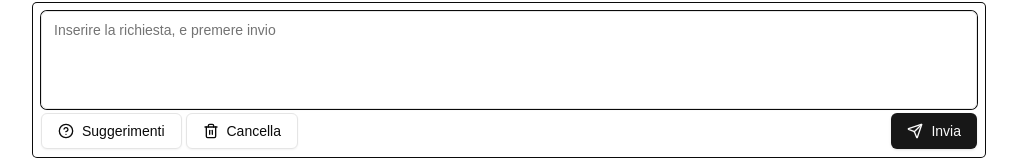
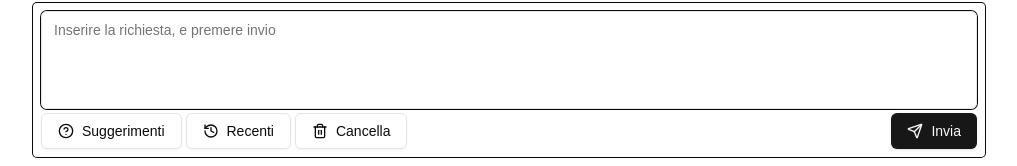
Before and after one commit to dinotoa/cciss-expert-test-ui, a Next.js app: page /traffic in a window 1280 px wide. Shown: the part 631-797 px from the top of the page, without its empty margins (131-1148 px from the left). Built offline with nearby package versions, Linux system fonts and the light colour scheme.

Commit message:
aggiunsta storia dei prompt su local storage

```diff
--- a/src/app/location-db/page.tsx
+++ b/src/app/location-db/page.tsx
@@ -3,6 +3,6 @@ import SUGGESTIONS from "@/data/locationdb-chat-suggestions.json";
 
 export default function LocationDBPage() {
   return (
-    <ChatPanel suggestions={SUGGESTIONS} apiEndpoint="/api/locationdb-chat"/>
+    <ChatPanel suggestions={SUGGESTIONS} apiEndpoint="/api/locationdb-chat" historyKey="CCISS-EXPERT-LOCATIONDB-HISTORY"/>
   );
 }
--- a/src/app/test/page.tsx
+++ b/src/app/test/page.tsx
@@ -3,6 +3,6 @@ import SUGGESTIONS from "@/data/traffic-chat-suggestions.json";
 
 export default function TrafficPage() {
   return (
-    <ChatPanel suggestions={SUGGESTIONS} apiEndpoint="/api/test-chat"/>
+    <ChatPanel suggestions={SUGGESTIONS} apiEndpoint="/api/test-chat" historyKey="CCISS-EXPERT-TEST-HISTORY"/>
   );
 }
--- a/src/app/traffic/page.tsx
+++ b/src/app/traffic/page.tsx
@@ -3,6 +3,6 @@ import SUGGESTIONS from "@/data/traffic-chat-suggestions.json";
 
 export default function TrafficPage() {
   return (
-    <ChatPanel suggestions={SUGGESTIONS} apiEndpoint="/api/traffic-chat"/>
+    <ChatPanel suggestions={SUGGESTIONS} apiEndpoint="/api/traffic-chat" historyKey="CCISS-EXPERT-TRAFFIC-HISTORY"/>
   );
 }
--- /dev/null
+++ b/src/components/chat/chat-history.tsx
@@ -0,0 +1,61 @@
+"use client"
+import { History, X } from "lucide-react";
+import { cn } from "@/lib/utils";
+import { Button } from "@/components/ui/button";
+import { Popover, PopoverContent, PopoverTrigger } from "@/components/ui/popover";
+
+type ChatRecentsProps = React.HTMLProps<HTMLElement> & {
+  open: boolean
+  setOpen: React.Dispatch<React.SetStateAction<boolean>>
+  setPrompt: React.Dispatch<React.SetStateAction<string>>
+  values: string[]
+  clearStack: () => void
+}
+
+const ChatHistoryPanel: React.FC<ChatRecentsProps> = ({ id = "chat-suggestion-panel", className,
+  open, setOpen, setPrompt, values, clearStack }) => {
+  return (
+    <Popover open={open}>
+      <PopoverTrigger asChild>
+        <Button type="button" variant="outline" onClick={() => setOpen(!open)}><History />Recenti</Button>
+      </PopoverTrigger>
+      <PopoverContent id={id} className={cn("flex flex-row gap-2 justify-between w-fit  max-w-[100%] z-[1000]", className)}
+        align="start"
+        side="top"
+      >
+        <div className="w-fit max-w-[40rem] max-h-[20rem] flex overflow-hidden gap-2">
+          <ChatHistoryListPanel id={`${id}__values`}
+            values={values}
+            setOpen={setOpen} setPrompt={setPrompt} />
+        </div>
+        <Button type="button" variant="outline" size="icon" onClick={() => setOpen(false)}><X /></Button>
+      </PopoverContent>
+    </Popover>
+  )
+}
+
+interface ChatHistoryListProps extends React.HTMLProps<HTMLElement> {
+  values: string[]
+  setOpen: React.Dispatch<React.SetStateAction<boolean>>
+  setPrompt: React.Dispatch<React.SetStateAction<string>>
+}
+
+const ChatHistoryListPanel: React.FC<ChatHistoryListProps> = ({ id, className, values, setPrompt, setOpen }) => {
+  const isValid = values && Array.isArray(values) && values.length > 0
+  return (
+    <div id={id}
+      className={cn("overflow-y-auto flex flex-row flex-wrap gap-2 justify-start items-start h-fit max-h-full", className)}>
+      {values?.map((s, idx) =>
+        <Button key={idx} onClick={() => {
+          setPrompt(s);
+          setOpen(false);
+        }} type="button" variant="outline">{s}</Button>
+      )}
+      {!isValid && <div className="w-64 h-20 flex flex-col justify-center items-center">
+        Nessuna ricerca recente
+      </div>}
+    </div>
+  )
+
+}
+export default ChatHistoryPanel
--- a/src/components/chat/chat-input.tsx
+++ b/src/components/chat/chat-input.tsx
@@ -6,33 +6,47 @@ import { LanguageModelUsage } from "ai";
 import { Loader2, Send, Trash2 } from "lucide-react";
 import { Textarea } from "../ui/textarea";
 import ChatSuggestion, { ChatSuggestionType } from "./chat-suggestion";
+import ChatRecents from "./chat-history";
+import { useLocalStorageStack } from "@/hooks/local-storage";
 
 type ChatInputProps = React.HTMLProps<HTMLElement> & {
   isLoading: boolean
   toolCallsPending: boolean
   usage: LanguageModelUsage | undefined
   prompt: string
+  historyKey: string
   suggestions: ChatSuggestionType[]
+  stop: () => void,
   setPrompt: React.Dispatch<React.SetStateAction<string>>
+  handleSubmit: (e: React.FormEvent<HTMLFormElement>) => void,
   handleInputChange: (e: React.ChangeEvent<HTMLInputElement> | React.ChangeEvent<HTMLTextAreaElement>) => void,
-  stop: () => void,
-  handleSubmit: (e: React.FormEvent<HTMLFormElement>) => void,
 }
 
 const ChatInputPanel: React.FC<ChatInputProps> = ({ id = "chat-input-panel",
   className, isLoading, toolCallsPending, usage, stop,
-  prompt, setPrompt, handleInputChange, handleSubmit, suggestions }) => {
+  prompt, setPrompt, handleInputChange, handleSubmit, suggestions, historyKey }) => {
   const [suggestionOpen, setSuggestionOpen] = React.useState(false)
+  const [historyOpen, setHistoryOpen] = React.useState(false)
   const areaRef = React.useRef<HTMLTextAreaElement>(null)
   const setSuggestionOpenAndFocus: React.Dispatch<React.SetStateAction<boolean>> = (open) => {
     setSuggestionOpen(open)
+    setHistoryOpen(false)
     if (!open) {
       areaRef.current?.focus()
     }
   }
+  const setHistoryOpenAndFocus: React.Dispatch<React.SetStateAction<boolean>> = (open) => {
+    setHistoryOpen(open)
+    setSuggestionOpen(false)
+    if (!open) {
+      areaRef.current?.focus()
+    }
+  }
+  const { values, pushValue, clearStack } = useLocalStorageStack<string>(historyKey, 20)
+  const onSubmit = (e: React.FormEvent<HTMLFormElement>) => { pushValue(prompt); handleSubmit(e)}
   return (
     <div id={id} className={cn("flex flex-col gap-2 w-full p-1", className)}>
-      <form className="flex flex-row justify-between gap-2 w-full" onSubmit={handleSubmit}>
+      <form className="flex flex-row justify-between gap-2 w-full" onSubmit={onSubmit}>
         <div className="flex gap-1 flex-col w-full rounded ring ring-neutral-100 focus-within:ring-1 focus-within:ring-ring p-2">
           <Textarea ref={areaRef} disabled={isLoading}
             className="w-full resize-none"
@@ -56,6 +70,8 @@ const ChatInputPanel: React.FC<ChatInputProps> = ({ id = "chat-input-panel",
             <div className="flex p-0 m-0 gap-1 justify-start items-center w-full">
               <ChatSuggestion suggestions={suggestions}
                 open={suggestionOpen} setOpen={setSuggestionOpenAndFocus} setPrompt={setPrompt} />
+              <ChatRecents values={values} clearStack={clearStack}
+                open={historyOpen} setOpen={setHistoryOpenAndFocus} setPrompt={setPrompt} />
               <Button type="button" variant="outline" onClick={() => setPrompt("")}>
                 <Trash2 />Cancella
               </Button>
--- a/src/components/chat/chat-panel.tsx
+++ b/src/components/chat/chat-panel.tsx
@@ -11,11 +11,12 @@ import { ChatSuggestionType } from "./chat-suggestion"
 
 interface ChatPanelProps extends React.HTMLProps<HTMLElement> {
   apiEndpoint?: string
+  historyKey: string
   suggestions: ChatSuggestionType[]
 }
 
 const ChatPanel: React.FC<ChatPanelProps> = ({
-  id = "chat-panel", className, apiEndpoint="/api/chat", suggestions
+  id = "chat-panel", className, apiEndpoint="/api/chat", suggestions, historyKey
 }) => {
   const { error, messages, input, setInput, handleInputChange, handleSubmit, addToolResult,
     setMessages, status, stop } = useChat({
@@ -38,7 +39,7 @@ const ChatPanel: React.FC<ChatPanelProps> = ({
       {error && <ChatErrorPanel error={error} />}
       <ChatInputPanel id="user-input-panel" prompt={input} setPrompt={setInput}
         isLoading={isLoading} toolCallsPending={pendingToolCalls.length > 0}
-        suggestions={suggestions} usage={usage} stop={stop}
+        suggestions={suggestions} usage={usage} stop={stop} historyKey={historyKey}
         handleInputChange={handleInputChange} handleSubmit={handleSubmit} />
     </main>
   )
--- a/src/components/chat/chat-suggestion.tsx
+++ b/src/components/chat/chat-suggestion.tsx
@@ -10,14 +10,14 @@ export interface ChatSuggestionType {
   suggestions: string[]
 }
 
-type ChatSuggestionProps = React.HTMLProps<HTMLElement> & {
+type ChatSuggestionsPanelProps = React.HTMLProps<HTMLElement> & {
   open: boolean
   setOpen: React.Dispatch<React.SetStateAction<boolean>>
   setPrompt: React.Dispatch<React.SetStateAction<string>>
   suggestions?: ChatSuggestionType[]
 }
 
-const ChatSuggestionsPanel: React.FC<ChatSuggestionProps> = ({ id = "chat-suggestion-panel", className,
+const ChatSuggestionsPanel: React.FC<ChatSuggestionsPanelProps> = ({ id = "chat-suggestions-panel", className,
   open, setOpen, setPrompt, suggestions }) => {
   const isValid = suggestions && Array.isArray(suggestions) && suggestions.length > 0
   const [selectedTopic, setSelectedTopic] = useState(isValid ? suggestions[0].topic : "")
@@ -38,7 +38,7 @@ const ChatSuggestionsPanel: React.FC<ChatSuggestionProps> = ({ id = "chat-sugges
             suggestions={suggestions.find(s => s.topic === selectedTopic)?.suggestions ?? []}
             setOpen={setOpen} setPrompt={setPrompt} />
         </div>
-        <Button type="button" variant="outline" onClick={() => setOpen(false)}><X /></Button>
+        <Button type="button" variant="outline" size="icon" onClick={() => setOpen(false)}><X /></Button>
       </PopoverContent>
     </Popover>
   )
--- /dev/null
+++ b/src/hooks/local-storage.ts
@@ -0,0 +1,51 @@
+"use client"
+
+import { useState, useEffect } from "react"
+
+/**
+ * A hook that provides a stack-like interface to localStorage
+ * @param key The localStorage key to use
+ * @param maxElements Maximum number of elements to store
+ * @returns Object containing stack operations
+ */
+export function useLocalStorageStack<T>(key: string, maxElements = 10) {
+    // Initialize state from localStorage or empty array
+    const [values, setValues] = useState<T[]>(() => {
+        // Only run in browser environment
+        if (typeof window !== "undefined") {
+            const storedValues = localStorage.getItem(key)
+            return storedValues ? JSON.parse(storedValues) : []
+        }
+        return []
+    })
+
+    // Update localStorage when values change
+    useEffect(() => {
+        localStorage.setItem(key, JSON.stringify(values))
+    }, [key, values])
+
+    /**
+     * Add a value to the top of the stack
+     * If stack exceeds maxElements, remove the oldest value
+     */
+    const pushValue = (value: T) => {
+        setValues((prevValues) => {
+            const newValues = [value, ...prevValues]
+            // If we exceed maxElements, trim the array
+            return newValues.slice(0, maxElements)
+        })
+    }
+
+    /**
+     * Clear all values from the stack
+     */
+    const clearStack = () => {
+        setValues([])
+    }
+
+    return {
+        values,
+        pushValue,
+        clearStack,
+    }
+}
```
